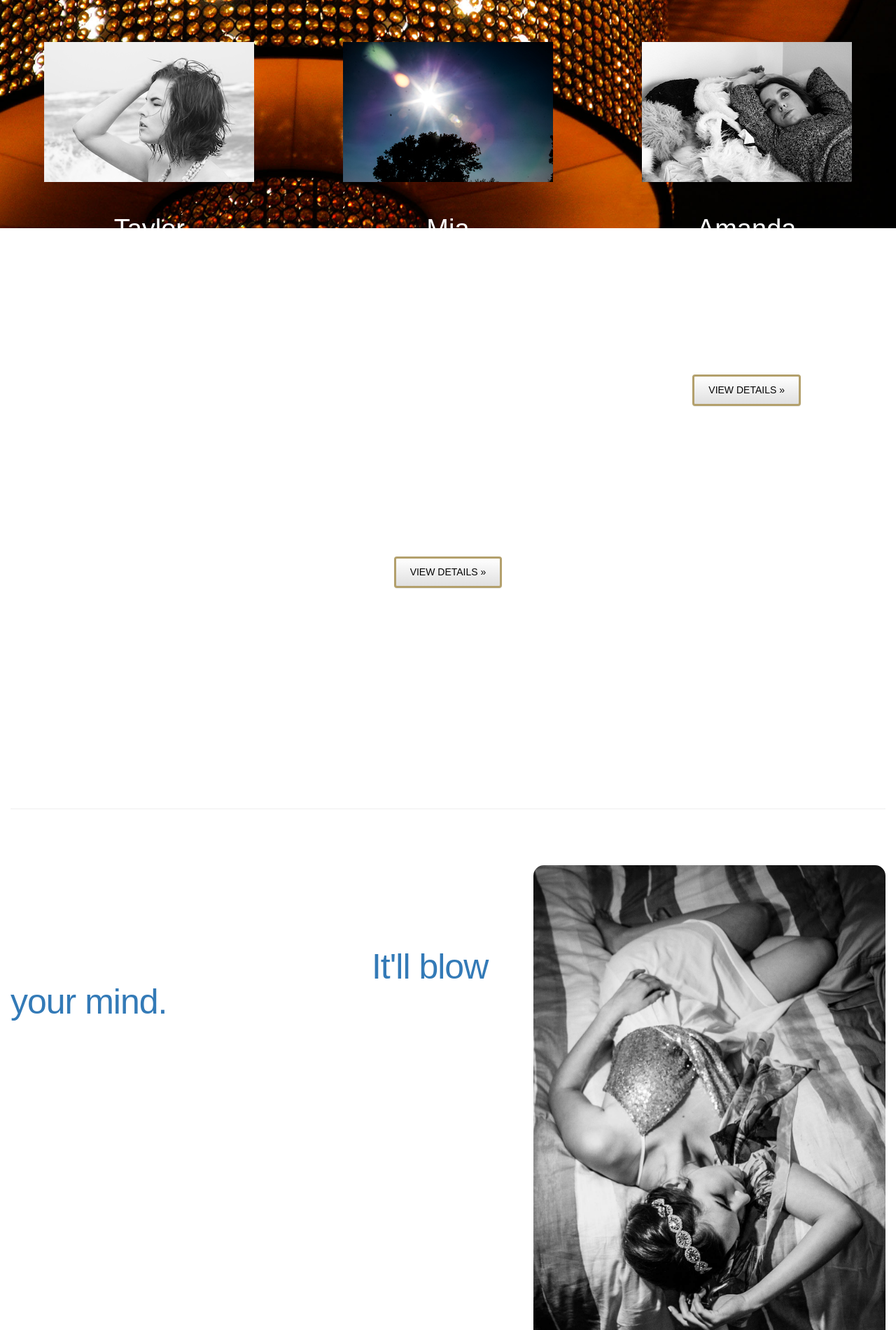
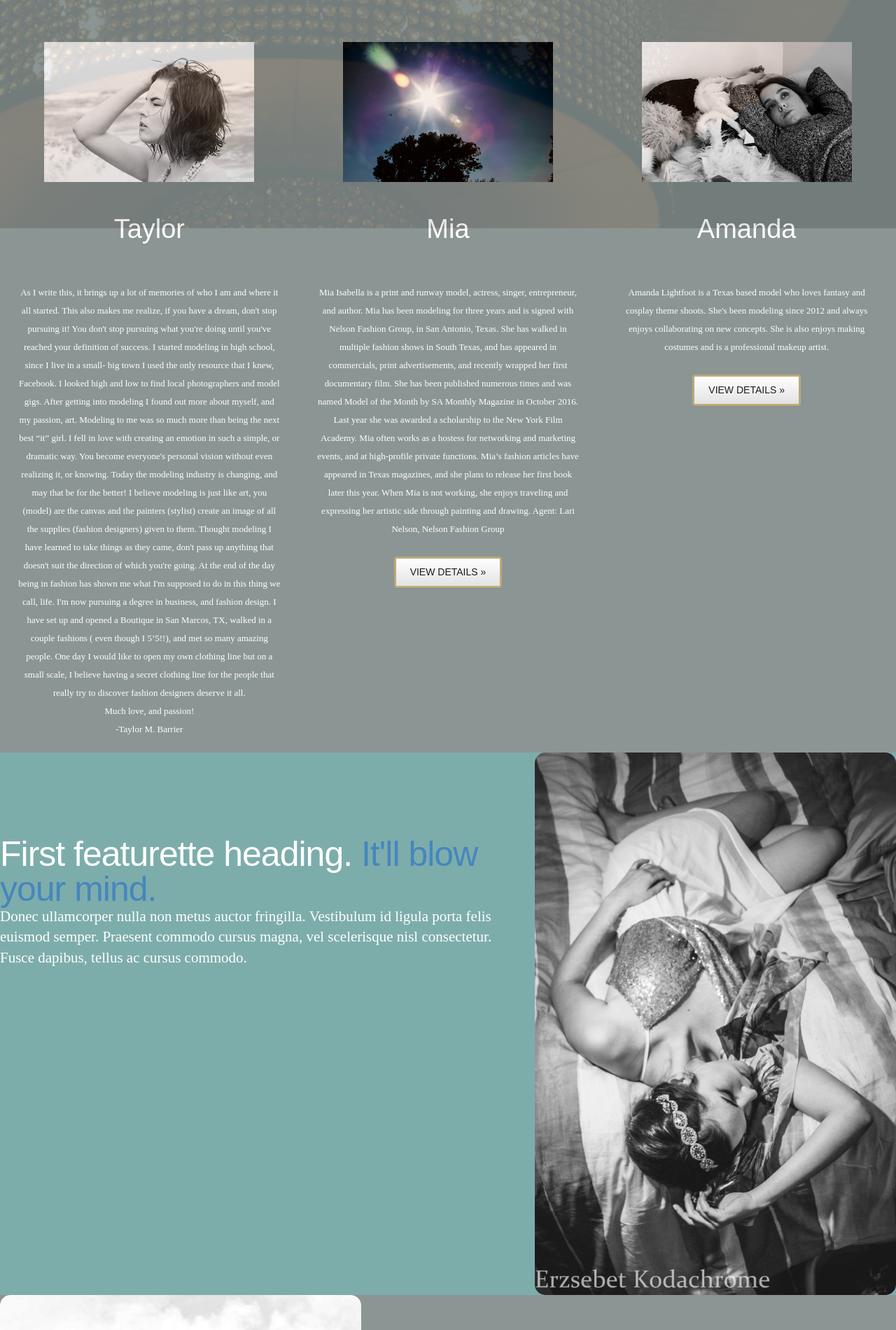
Before and after one commit to JordanBenner/Kodachrome, a Django app: page / in a window 1280 px wide. Shown: the part 500-2400 px from the top of the page at 70% size. Run offline with Django 3.2, Linux system fonts and the light colour scheme; some libraries are stand-ins or nearby versions.

Commit message:
Added columns
Columns and colors

```diff
--- a/blog/templates/base.html
+++ b/blog/templates/base.html
@@ -24,6 +24,7 @@
   <link rel="stylesheet" href="https://maxcdn.bootstrapcdn.com/bootstrap/3.3.7/css/bootstrap-theme.min.css" integrity="sha384-rHyoN1iRsVXV4nD0JutlnGaslCJuC7uwjduW9SVrLvRYooPp2bWYgmgJQIXwl/Sp" crossorigin="anonymous">
 
   <link rel="stylesheet" href="{% static "main.css" %}" />
+    <link rel="stylesheet" href="{% static "my.css" %}" />
 
 
 </head>
@@ -165,39 +166,36 @@
     <div class="container marketing">
 
       <!-- Three columns of text below the carousel -->
-      <div class="row">
-        <div class="col-lg-4">
-          <img class="" src="{% static "img/taylorheader.jpg" %}" alt="Generic placeholder image">
+      <div class="row2 row">
+        <div class="col-lg-4 col-sm-12">
+          <img class="taylor" src="{% static "img/taylorheader.jpg" %}" alt="Generic placeholder image">
           <h2>Taylor</h2>
           <p>As I write this, it brings up a lot of memories of who I am and where it all started. This also makes me realize, if you have a dream, don't stop pursuing it! You don't stop pursuing what you're doing until you've reached your definition of success.
-	I started modeling in high school, since I live in a small- big town I used the only resource that I knew, Facebook. I looked high and low to find local photographers and model gigs. After getting into modeling I found out more about myself, and my passion, art. Modeling to me was so much more than being the next best “it” girl. I fell in love with creating an emotion in such a simple, or dramatic way. You become everyone's personal vision without even realizing it, or knowing. Today the modeling industry is changing, and may that be for the better! I believe modeling is just like art, you (model) are the canvas and the painters (stylist) create an image of all the supplies (fashion designers) given to them.
-Thought modeling I have learned to take things as they came, don't pass up anything that doesn't suit the direction of which you're going. At the end of the day being in fashion has shown me what I'm supposed to do in this thing we call, life. I'm now pursuing a degree in business, and fashion design. I have set up and opened a Boutique in San Marcos, TX, walked in a couple fashions ( even though I 5’5!!), and met so many amazing people. One day I would like to open my own clothing line but on a small scale, I believe having a secret clothing line for the people that really try to discover fashion designers deserve it all.<br /> Much love, and passion!<br /> -Taylor M. Barrier</p>
+	           I started modeling in high school, since I live in a small- big town I used the only resource that I knew, Facebook. I looked high and low to find local photographers and model gigs. After getting into modeling I found out more about myself, and my passion, art. Modeling to me was so much more than being the next best “it” girl. I fell in love with creating an emotion in such a simple, or dramatic way. You become everyone's personal vision without even realizing it, or knowing. Today the modeling industry is changing, and may that be for the better! I believe modeling is just like art, you (model) are the canvas and the painters (stylist) create an image of all the supplies (fashion designers) given to them.
+             Thought modeling I have learned to take things as they came, don't pass up anything that doesn't suit the direction of which you're going. At the end of the day being in fashion has shown me what I'm supposed to do in this thing we call, life. I'm now pursuing a degree in business, and fashion design. I have set up and opened a Boutique in San Marcos, TX, walked in a couple fashions ( even though I 5’5!!), and met so many amazing people. One day I would like to open my own clothing line but on a small scale, I believe having a secret clothing line for the people that really try to discover fashion designers deserve it all.<br /> Much love, and passion!<br /> -Taylor M. Barrier
+          </p>
         </div>
         <!-- /.col-lg-4 -->
-        <div class="col-lg-4">
-          <img class="" src="{% static "img/filler.jpg" %}" alt="Generic placeholder image">
+        <div class="col-lg-4 col-sm-12">
+          <img class="filler" src="{% static "img/filler.jpg" %}" alt="Generic placeholder image">
           <h2>Mia</h2>
-          <p>Mia Isabella is a print and runway model, actress, singer, entrepreneur, and author. Mia has been modeling for three years and is signed with Nelson Fashion Group, in San Antonio, Texas. She has walked in multiple fashion shows in South Texas, and has appeared in commercials, print advertisements, and recently wrapped her first documentary film.  She has been published numerous times and was named Model of the Month by SA Monthly Magazine in October 2016. Last year she was awarded a scholarship to the New York Film Academy.  Mia often works as a hostess for networking and marketing events, and at high-profile private functions.  Mia’s fashion articles have appeared in Texas magazines, and she plans to release her first book later this year.  When Mia is not working, she enjoys traveling and expressing her artistic side through painting and drawing.
-Agent:  Lari Nelson, Nelson Fashion Group</p>
+          <p>Mia Isabella is a print and runway model, actress, singer, entrepreneur, and author. Mia has been modeling for three years and is signed with Nelson Fashion Group, in San Antonio, Texas. She has walked in multiple fashion shows in South Texas, and has appeared in commercials, print advertisements, and recently wrapped her first documentary film.  She has been published numerous times and was named Model of the Month by SA Monthly Magazine in October 2016. Last year she was awarded a scholarship to the New York Film Academy.  Mia often works as a hostess for networking and marketing events, and at high-profile private functions.  Mia’s fashion articles have appeared in Texas magazines, and she plans to release her first book later this year.  When Mia is not working, she enjoys traveling and expressing her artistic side through painting and drawing. Agent:  Lari Nelson, Nelson Fashion Group</p>
           <p><a class="btn btn-default" href="#" role="button">View details &raquo;</a></p>
         </div>
-        <!-- /.col-lg-4 -->
-        <div class="col-lg-4">
-          <img class="" src="{% static "img/filler2.jpg" %}" alt="Generic placeholder image">
+        <div class="col-lg-4 col-sm-12">
+          <img class="filler2" src="{% static "img/filler2.jpg" %}" alt="Generic placeholder image">
           <h2>Amanda</h2>
           <p>Amanda Lightfoot is a Texas based model who loves fantasy and cosplay theme shoots. She's been modeling since 2012 and always enjoys collaborating on new concepts. She is also enjoys making costumes and is a professional makeup artist.</p>
           <p><a class="btn btn-default" href="#" role="button">View details &raquo;</a></p>
         </div>
-        <!-- /.col-lg-4 -->
+        </div>
       </div>
       <!-- /.row -->
 
 
       <!-- START THE FEATURETTES -->
 
-      <hr class="featurette-divider">
-
-      <div class="row featurette">
+      <div class="row5 row">
         <div class="col-md-7">
           <h2 class="featurette-heading">First featurette heading. <span class="text-primary">It'll blow your mind.</span></h2>
           <p class="lead">Donec ullamcorper nulla non metus auctor fringilla. Vestibulum id ligula porta felis euismod semper. Praesent commodo cursus magna, vel scelerisque nisl consectetur. Fusce dapibus, tellus ac cursus commodo.</p>
@@ -206,10 +204,7 @@
           <img class="featurette-image img-responsive center-block" src="{% static "img/taylor2.jpg" %}" alt="Fashon Model image" style="border-radius: 15px">
         </div>
       </div>
-
-      <hr class="featurette-divider">
-
-      <div class="row featurette">
+      <div class="row6 row">
         <div class="col-md-7 col-md-push-5">
           <h2 class="featurette-heading">Oh yeah, it's that good. <span class="text-primary">See for yourself.</span></h2>
           <p class="lead">Donec ullamcorper nulla non metus auctor fringilla. Vestibulum id ligula porta felis euismod semper. Praesent commodo cursus magna, vel scelerisque nisl consectetur. Fusce dapibus, tellus ac cursus commodo.</p>
@@ -218,10 +213,7 @@
           <img class="featurette-image img-responsive center-block" src="{% static "img/mia.jpg" %}" alt="Fashon Model image" style='border-radius: 15px'>
         </div>
       </div>
-
-      <hr class="featurette-divider">
-
-      <div class="row featurette">
+      <div class="row7 row">
         <div class="col-md-7">
           <h2 class="featurette-heading">And lastly, this one. <span class="text-primary">Checkmate.</span></h2>
           <p class="lead">Donec ullamcorper nulla non metus auctor fringilla. Vestibulum id ligula porta felis euismod semper. Praesent commodo cursus magna, vel scelerisque nisl consectetur. Fusce dapibus, tellus ac cursus commodo.</p>
@@ -230,8 +222,6 @@
           <img class="featurette-image img-responsive center-block" src="{% static "img/taylor.jpg" %}" alt="Fashon Model image" style='border-radius: 15px'>
         </div>
       </div>
-
-      <hr class="featurette-divider">
 
       <!-- /END THE FEATURETTES -->
       {% endblock %}
--- /dev/null
+++ b/homepage/static/my.css
@@ -0,0 +1,37 @@
+.img{
+  padding-top: 60px;
+}
+
+.row2 {
+  opacity: 0.9;
+  background-color: #7f8a89;
+}
+.row5{
+  opacity: 0.9;
+  background-color: #6fa5a2;
+}
+.row6{
+  opacity: 0.9;
+  background-color: #7f8a89;
+}
+.row7{
+  opacity: 0.9;
+  background-color: #6fa5a2;
+
+}
+.carousel{
+  margin:0;
+}
+
+.taylor{
+  padding-top: 60px;
+}
+.filler{
+  padding-top: 60px;
+}
+.filler2{
+  padding-top: 60px;
+}
+.featurette-heading > div{
+  padding-left: 45px;
+}
```
